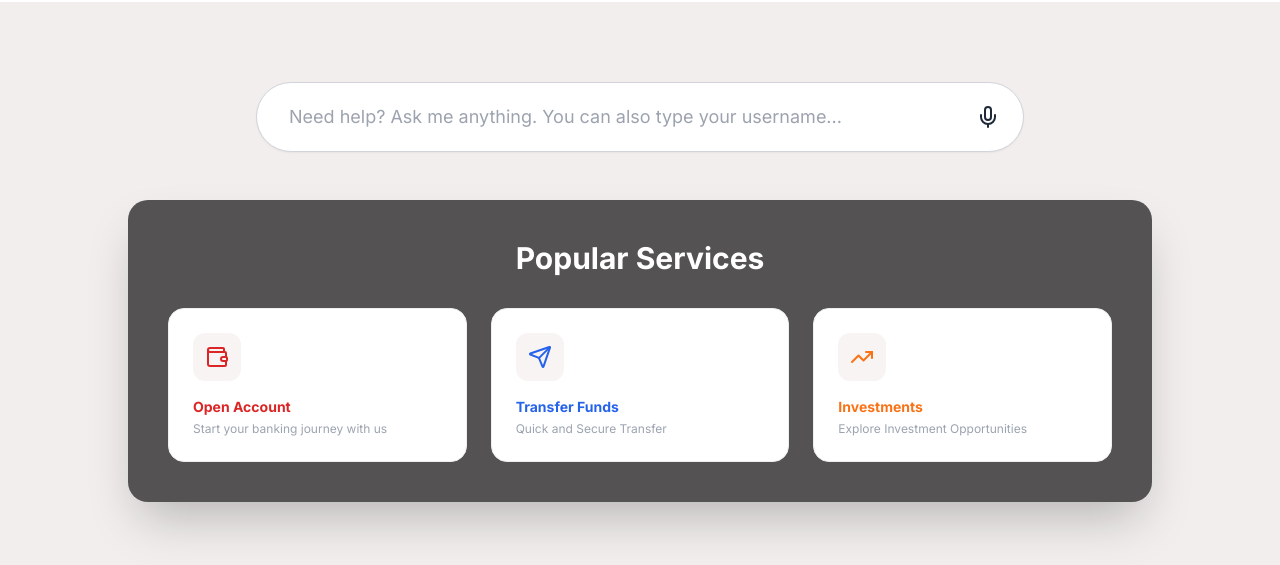
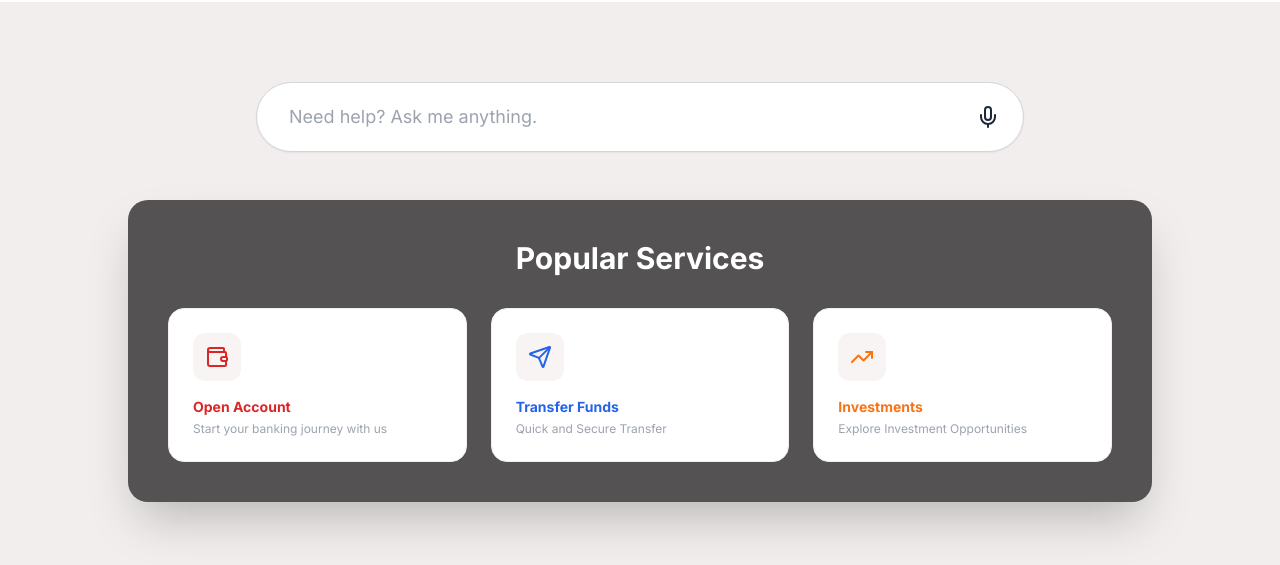
Before and after one commit to 242449N/OCBC, a Flask app: page / in a window 1280 px wide. Shown: the part 218-783 px from the top of the page. Run offline with Flask 3, Linux system fonts and the light colour scheme; some libraries are stand-ins or nearby versions.

Commit message:
minor edits to ai chat bot
removed the username sentence

```diff
--- a/templates/homepage.html
+++ b/templates/homepage.html
@@ -117,7 +117,7 @@
                 <input
                     type="text"
                     id="smart-input"
-                    placeholder="{{ _('Need help? Ask me anything. You can also type your username...') }}"
+                    placeholder="{{ _('Need help? Ask me anything.') }}"
                     class="w-full py-5 px-8 rounded-full text-lg shadow-sm border border-gray-300 focus:outline-none focus:ring-2 focus:ring-red-500 text-gray-600 placeholder-gray-400 font-inter"
                 />
                 <i data-lucide="mic" class="absolute right-6 top-1/2 transform -translate-y-1/2 text-gray-800 cursor-pointer"></i>
```
